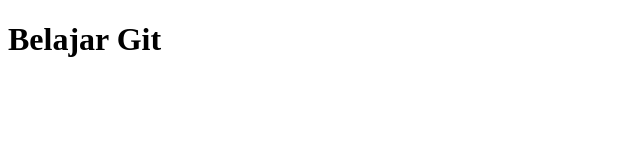
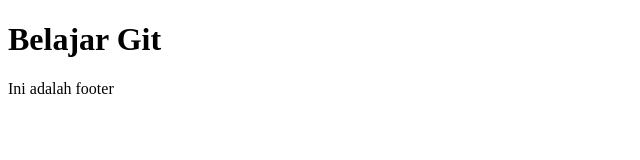
Before and after one commit to okky-sugiarto/learning-git, a plain HTML site: page index.html in a window 1280 px wide. Shown: the whole page, without its empty margins (0-640 px from the left). Drawn offline with Linux system fonts and the light colour scheme.

Commit message:
membuat footer

```diff
--- a/index.html
+++ b/index.html
@@ -7,5 +7,7 @@
 </head>
 <body>
     <h1>Belajar Git</h1>
+
+    <footer>Ini adalah footer</footer>
 </body>
 </html>
```
